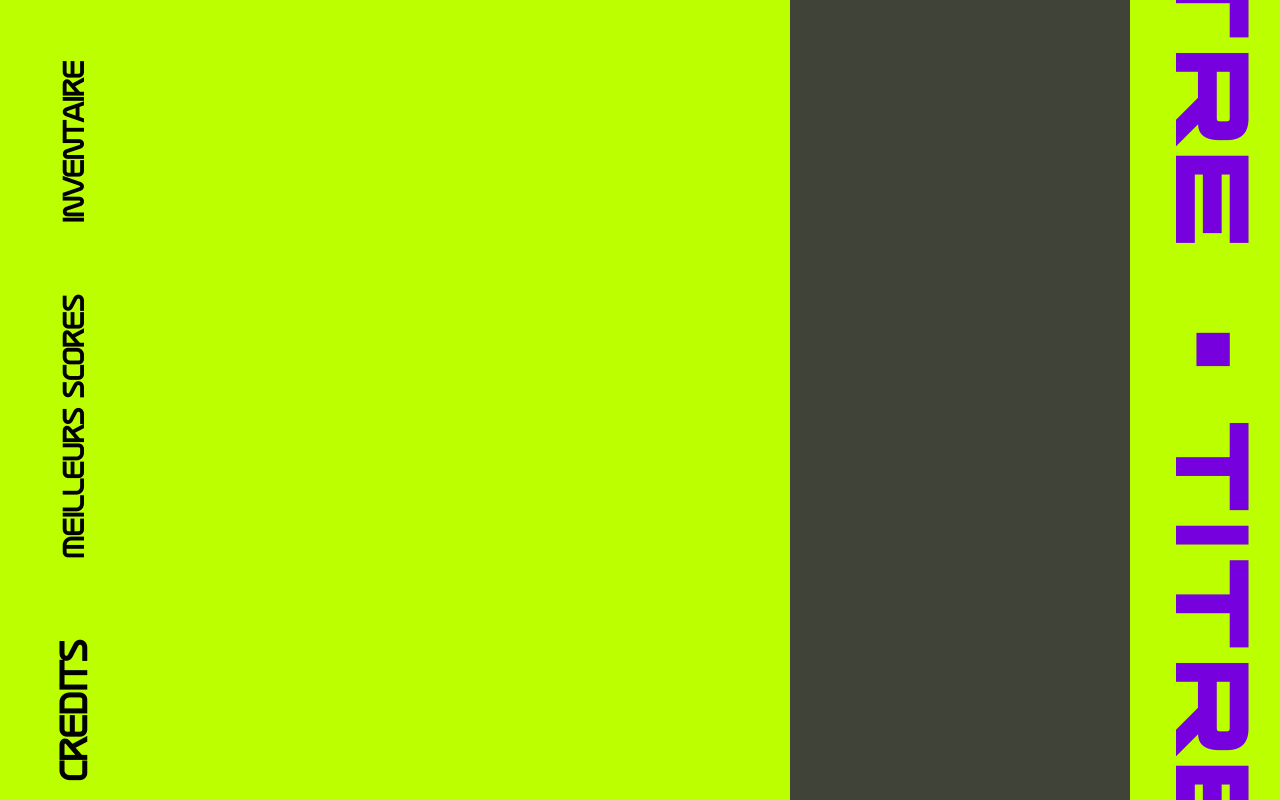
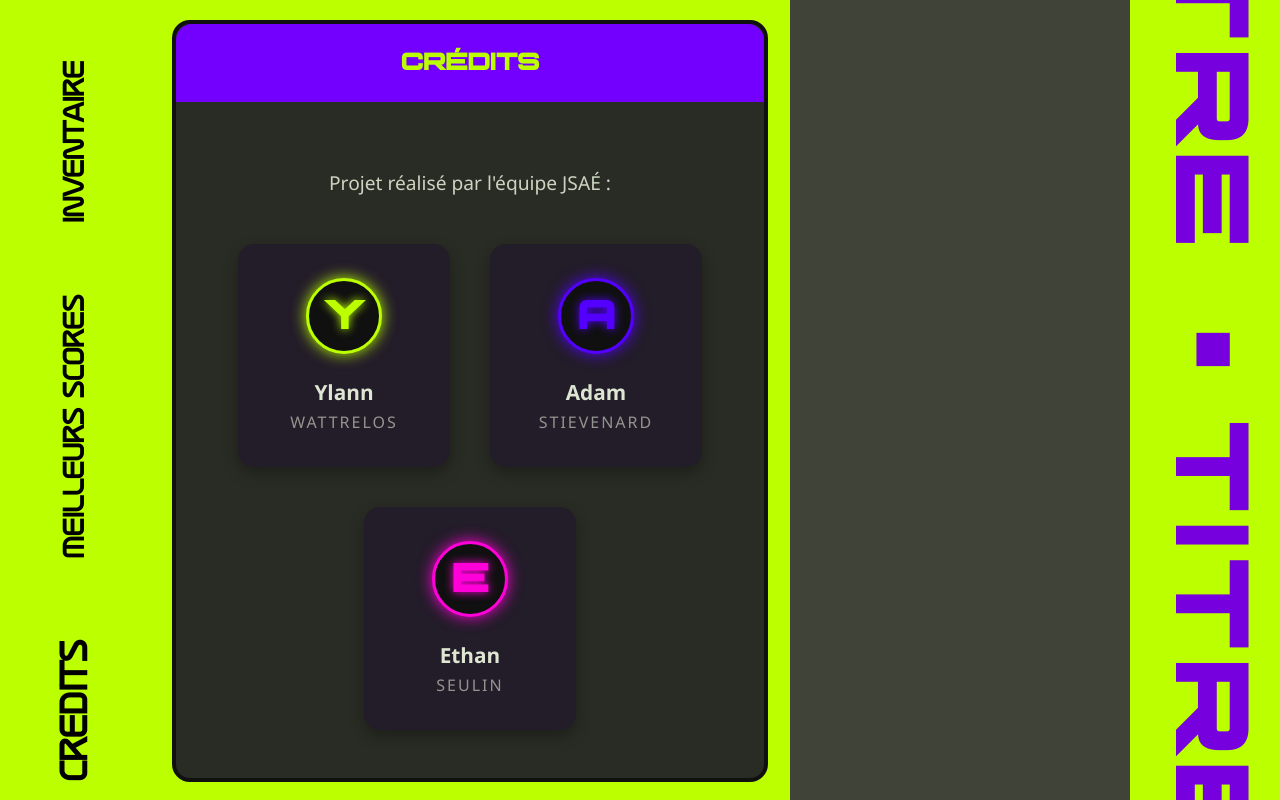
Before and after one commit to Rhapeuh/Crime.io, a website built with Vite: page client/index.html in a window 1280 px wide. Both pictures are taken after a click on the link "CREDITS". Built offline with nearby package versions, Linux system fonts and the light colour scheme; files whose address does not match are found by name.

Commit message:
Implémentation des crédits et suppression de la vue credits

```diff
--- a/client/index.html
+++ b/client/index.html
@@ -9,6 +9,7 @@
     <link rel="stylesheet" href="/css/accueil.css" />
     <link rel="stylesheet" href="/css/rejouer.css" />
     <link rel="stylesheet" href="/css/score.css" />
+    <link rel="stylesheet" href="/css/credits.css" />
 
 	<script type="module" src="/src/main.ts"></script>
 </head>
@@ -46,50 +47,6 @@
                 </div>
             </section>
         </section>
-        <section class="credit">
-            <h2>Crédits</h2>
-            <p>Ce projet a été réalisé par l'équipe suivante dans le cadre de la JSAÉ Shoot them up (2025-2026).</p>
-
-            <table class="credits-table">
-                <thead>
-                    <tr>
-                        <th>Prénom</th>
-                        <th>Nom</th>
-                        <th>Groupe</th>
-                        <th>Surnom</th>
-                        <th>Jeu préféré</th>
-                        <th>% Note</th>
-                    </tr>
-                </thead>
-                <tbody>
-                    <tr>
-                        <td><strong>Ethan</strong></td>
-                        <td>Seulin</td>
-                        <td>[G/H/I]</td>
-                        <td>[Surnom]</td>
-                        <td>[Jeu]</td>
-                        <td>33.3%</td>
-                    </tr>
-                    <tr>
-                        <td><strong>Ylann</strong></td>
-                        <td>Wattrelos</td>
-                        <td>[G/H/I]</td>
-                        <td>[Surnom]</td>
-                        <td>[Jeu]</td>
-                        <td>33.3%</td>
-                    </tr>
-                    <tr>
-                        <td><strong>Adam</strong></td>
-                        <td>Stievenard</td>
-                        <td>[G/H/I]</td>
-                        <td>[Surnom]</td>
-                        <td>[Jeu]</td>
-                        <td>33.4%</td>
-                    </tr>
-                </tbody>
-            </table>
-            <a href="/">Retour</a>
-        </section>
         <section class="jeuSolo noselect">
             <a href="/">Retour</a>
             <a style="display: none;">Rejouer</a>
--- a/client/public/css/accueil.css
+++ b/client/public/css/accueil.css
@@ -210,7 +210,8 @@ h1 {
 	}
 
 
-	.score_open{
+	.score_open,
+	.credit-open {
 		transition: 0.1s width 0.1s ease;
 		width: 92%;
 	}
--- /dev/null
+++ b/client/public/css/credits.css
@@ -0,0 +1,91 @@
+.credit-open {
+    display: flex;
+    flex-direction: column;
+    align-items: center;
+}
+
+.credits-content {
+    padding: 3rem 1rem;
+    width: 100%;
+    box-sizing: border-box;
+    display: flex;
+    flex-direction: column;
+    align-items: center;
+}
+
+.credits-subtitle {
+    font-size: 1.2rem;
+    color: var(--white1);
+    opacity: 0.9;
+    margin-bottom: 3rem;
+    text-align: center;
+    font-family: 'Segoe UI', Tahoma, Geneva, Verdana, sans-serif;
+}
+
+.team-grid {
+    display: flex;
+    flex-direction: row;
+    justify-content: center;
+    gap: 2.5rem;
+    width: 100%;
+    flex-wrap: wrap;
+}
+
+.team-member {
+    display: flex;
+    flex-direction: column;
+    align-items: center;
+    background-color: var(--black4);
+    padding: 2rem 1.5rem;
+    border-radius: 16px;
+    border: 2px solid transparent;
+    transition: all 0.3s ease;
+    width: 160px;
+    box-shadow: 0 6px 15px rgba(0, 0, 0, 0.3);
+}
+
+.team-member:hover {
+    border-color: currentColor;
+    box-shadow: 0 15px 25px rgba(0, 0, 0, 0.6);
+    background-color: var(--black2);
+}
+
+.member-avatar {
+    width: 70px;
+    height: 70px;
+    border-radius: 50%;
+    border: 3px solid currentColor;
+    display: flex;
+    justify-content: center;
+    align-items: center;
+    font-size: 2.5rem;
+    font-family: titreFont, sans-serif;
+    font-weight: bold;
+    margin-bottom: 1.5rem;
+    background-color: var(--black1);
+    text-shadow: 0 0 10px currentColor;
+    box-shadow: 0 0 15px currentColor;
+    transition: transform 0.3s ease;
+}
+
+.member-info {
+    display: flex;
+    flex-direction: column;
+    align-items: center;
+    font-family: 'Segoe UI', Tahoma, Geneva, Verdana, sans-serif;
+}
+
+.member-firstname {
+    font-size: 1.3rem;
+    font-weight: bold;
+    color: var(--white1);
+    margin-bottom: 0.3rem;
+}
+
+.member-lastname {
+    font-size: 1rem;
+    color: var(--white1);
+    opacity: 0.6;
+    text-transform: uppercase;
+    letter-spacing: 2px;
+}
--- a/client/src/AcceuilView.ts
+++ b/client/src/AcceuilView.ts
@@ -3,6 +3,7 @@ import View from './View';
 import type { scores } from '../../common/types';
 import Score from './Score';
 import type { Socket } from 'socket.io-client';
+import genererCredits from './Credits';
 
 export default class AcceuilView extends View {
 	private menuGauche: HTMLElement;
@@ -34,7 +35,8 @@ export default class AcceuilView extends View {
 					this.dernierElement = element as HTMLElement;
 					this.ouvrirTiroir();
 				}
-				setTimeout(() => {		// pour l'animation de fermeture le avant de delete l'element
+				setTimeout(() => {
+					// pour l'animation de fermeture le avant de delete l'element
 					this.injecterHTML();
 				}, 200);
 			});
@@ -76,6 +78,10 @@ export default class AcceuilView extends View {
 				this.fondElement.innerHTML =
 					'<p>Erreur lors du chargement des scores.</p>';
 			}
+		} else if (
+			this.dernierElement?.className.toLowerCase().includes('credit')
+		) {
+			this.fondElement.innerHTML = genererCredits();
 		}
 	}
 
--- a/client/src/CreditView.ts
+++ /dev/null
@@ -1,9 +0,0 @@
-import View from './View';
-import Router from './Router';
-
-export default class CreditView extends View {
-	constructor(element: HTMLElement) {
-		super(element);
-		Router.setMenuElement(element);
-	}
-}
--- /dev/null
+++ b/client/src/Credits.ts
@@ -0,0 +1,33 @@
+export default function genererCredits(): string {
+	return `<div class="score_open credit-open">
+                        <div class="scores-header">
+                            <h2>Crédits</h2>
+                        </div>
+                        <div class="credits-content">
+                            <p class="credits-subtitle">Projet réalisé par l'équipe JSAÉ :</p>
+                            <div class="team-grid">
+                                <div class="team-member" style="color: var(--electric-citrus1);">
+                                    <div class="member-avatar">Y</div>
+                                    <div class="member-info">
+                                        <span class="member-firstname">Ylann</span>
+                                        <span class="member-lastname">Wattrelos</span>
+                                    </div>
+                                </div>
+                                <div class="team-member" style="color: var(--electric-blue1);">
+                                    <div class="member-avatar">A</div>
+                                    <div class="member-info">
+                                        <span class="member-firstname">Adam</span>
+                                        <span class="member-lastname">Stievenard</span>
+                                    </div>
+                                </div>
+                                <div class="team-member" style="color: var(--electric-pink);">
+                                    <div class="member-avatar">E</div>
+                                    <div class="member-info">
+                                        <span class="member-firstname">Ethan</span>
+                                        <span class="member-lastname">Seulin</span>
+                                    </div>
+                                </div>
+                            </div>
+                        </div>
+                    </div>`;
+}
--- a/client/src/main.ts
+++ b/client/src/main.ts
@@ -1,5 +1,4 @@
 import AcceuilView from './AcceuilView';
-import CreditView from './CreditView';
 import Router from './Router';
 import JeuSoloView from './JeuSoloView';
 import { io } from 'socket.io-client';
@@ -16,10 +15,32 @@ socket.on(
 );
 
 const routes = [
-	{ path: '/', getView: () => new AcceuilView(document.querySelector('.viewContent > .accueil')!, socket) },
-	{ path: '/credit', getView: () => new CreditView(document.querySelector('.viewContent > .credit')!) },
-	{ path: '/jeuSolo', getView: () => new JeuSoloView(document.querySelector('.viewContent > .jeuSolo')!, socket, pseudoInput.value) },
-	{ path: '/jeuMulti', getView: () => new JeuMultiView(document.querySelector('.viewContent > .jeuMulti')!, socket, pseudoInput.value) },
+	{
+		path: '/',
+		getView: () =>
+			new AcceuilView(
+				document.querySelector('.viewContent > .accueil')!,
+				socket
+			),
+	},
+	{
+		path: '/jeuSolo',
+		getView: () =>
+			new JeuSoloView(
+				document.querySelector('.viewContent > .jeuSolo')!,
+				socket,
+				pseudoInput.value
+			),
+	},
+	{
+		path: '/jeuMulti',
+		getView: () =>
+			new JeuMultiView(
+				document.querySelector('.viewContent > .jeuMulti')!,
+				socket,
+				pseudoInput.value
+			),
+	},
 	//{ path: '/retour', getView: () => new RetourView(document.querySelector('.viewContent > .retour')!) },
 ];
 
@@ -33,7 +54,7 @@ async function lancerJeu() {
 
 		window.onpopstate = () => Router.navigate(document.location.pathname, true);
 	} catch (erreur) {
-        console.error("Erreur lors du chargement des images :", erreur);
+		console.error('Erreur lors du chargement des images :', erreur);
 	}
 }
 
```
Lines whose indentation alone changed are shown as unchanged.
